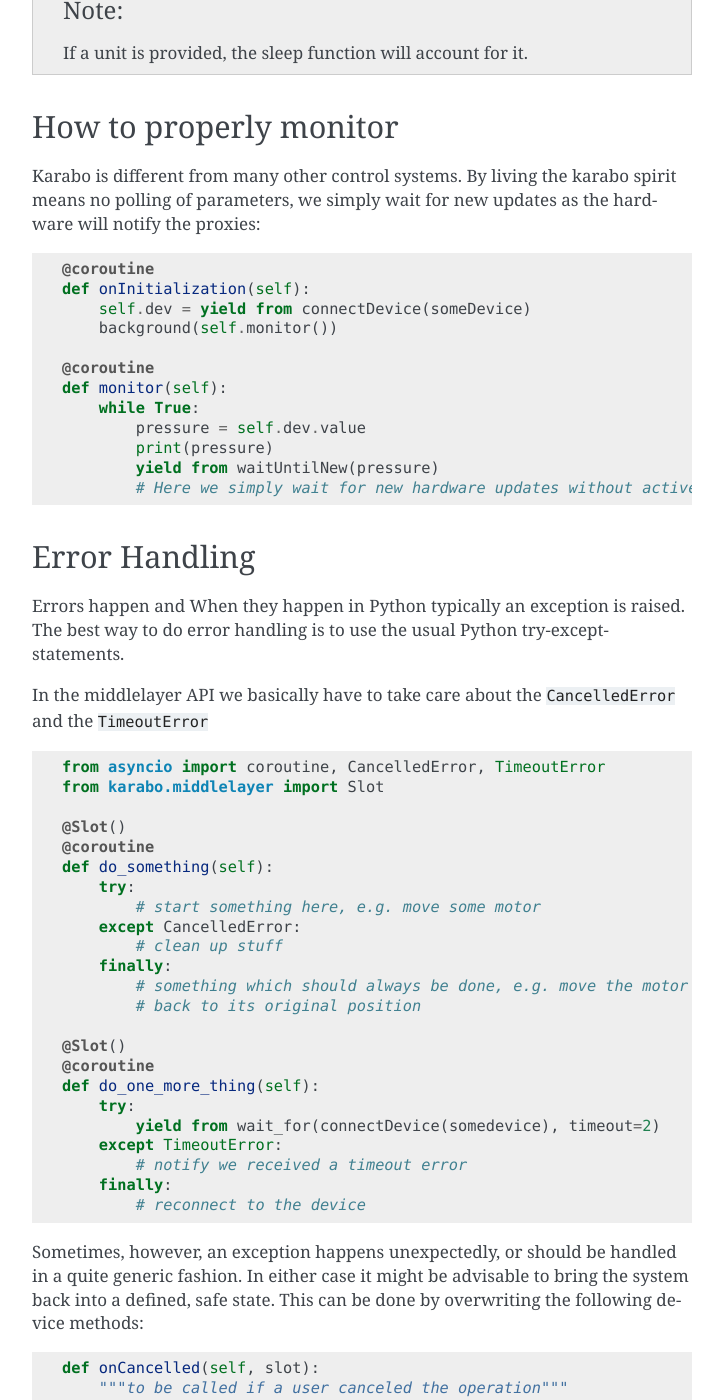
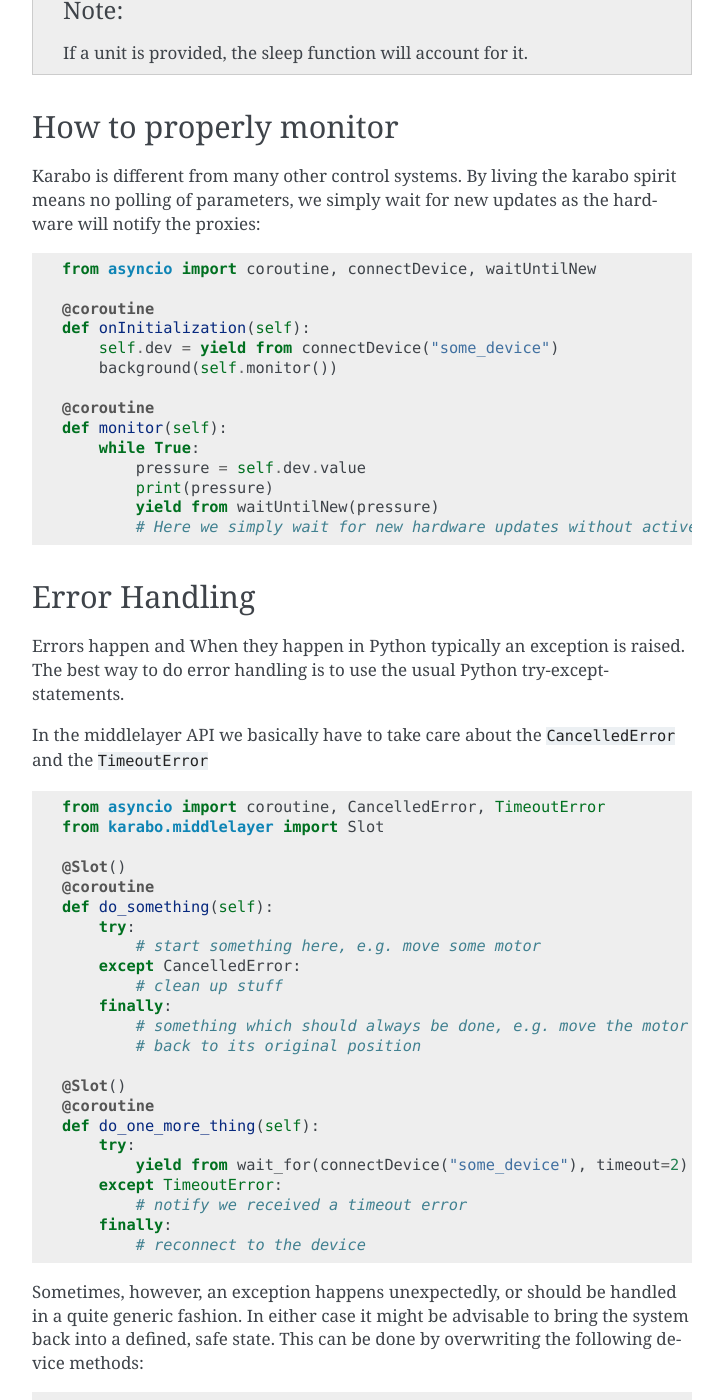
Before and after one commit to European-XFEL/howToMiddlelayer, a Sphinx documentation site: the page built from source/fundamentals.rst, in a window 1280 px wide and 1400 px high, scrolled down 8329 px. Shown: the whole window, without its empty margins (388-1111 px from the left). Built offline with Sphinx 7.4.7, drawn with Linux system fonts in a browser that asks for light colours; some of the changed text lies outside the part shown.

Commit message:
Update fundamentals several alignments...

```diff
--- a/source/fundamentals.rst
+++ b/source/fundamentals.rst
@@ -193,7 +193,8 @@ The event loop thread pool executor can have 200 threads.
 What is a coroutine or task
 ===========================
 
-MARTIN PLEASE ADD SOMETHING
+Martin please add something ...
+
 
 Bulk-set of properties
 ======================
@@ -433,9 +434,11 @@ Karabo is different from many other control systems. By living the karabo spirit
 no polling of parameters, we simply wait for new updates as the hardware
 will notify the proxies::
 
+    from asyncio import coroutine, connectDevice, waitUntilNew
+
     @coroutine
     def onInitialization(self):
-        self.dev = yield from connectDevice(someDevice)
+        self.dev = yield from connectDevice("some_device")
         background(self.monitor())
 
     @coroutine
@@ -477,7 +480,7 @@ and the ``TimeoutError``
     @coroutine
     def do_one_more_thing(self):
         try:
-            yield from wait_for(connectDevice(somedevice), timeout=2)
+            yield from wait_for(connectDevice("some_device"), timeout=2)
         except TimeoutError:
             # notify we received a timeout error
         finally:
@@ -493,8 +496,6 @@ defined, safe state. This can be done by overwriting the following device method
             yield from dev.disable()
 
 
-
-
 Locking
 =======
 
@@ -506,7 +507,6 @@ restricted to the lock holder::
     @coroutine
     def perform(self):
         with getDevice("some_device") as device:
-
             with (yield from lock(device)):
                 # do something useful here
 
```
